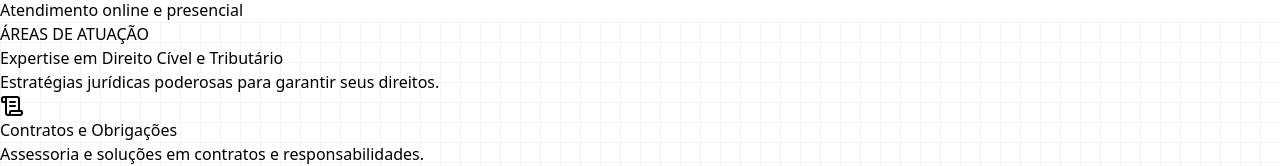
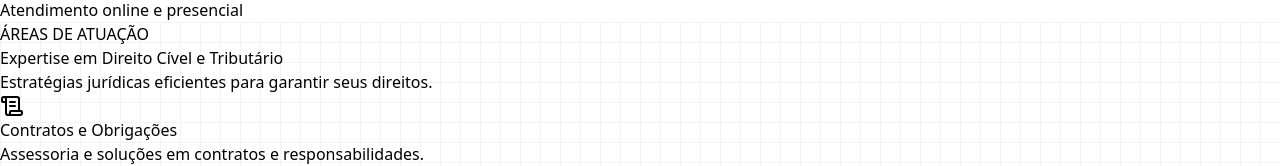
Before and after one commit to EdisonMatos/LP-Vasti-Gomes, a React (Vite) app: page / in a window 1280 px wide. Shown: the part 577-743 px from the top of the page. Built offline with nearby package versions, Linux system fonts and the light colour scheme; a web font is replaced by a local one.

Commit message:
fix: Altera subtítulo da Features

```diff
--- a/src/content/content.jsx
+++ b/src/content/content.jsx
@@ -167,7 +167,7 @@ const content = {
     features: {
       miniTag: "ÁREAS DE ATUAÇÃO",
       title: "Expertise em Direito Cível e Tributário",
-      subtitle: "Estratégias jurídicas poderosas para garantir seus direitos.",
+      subtitle: "Estratégias jurídicas eficientes para garantir seus direitos.",
       imgFeatures: imgFeatures,
       imgDivisor: imgDivisor,
       card1: {
```
